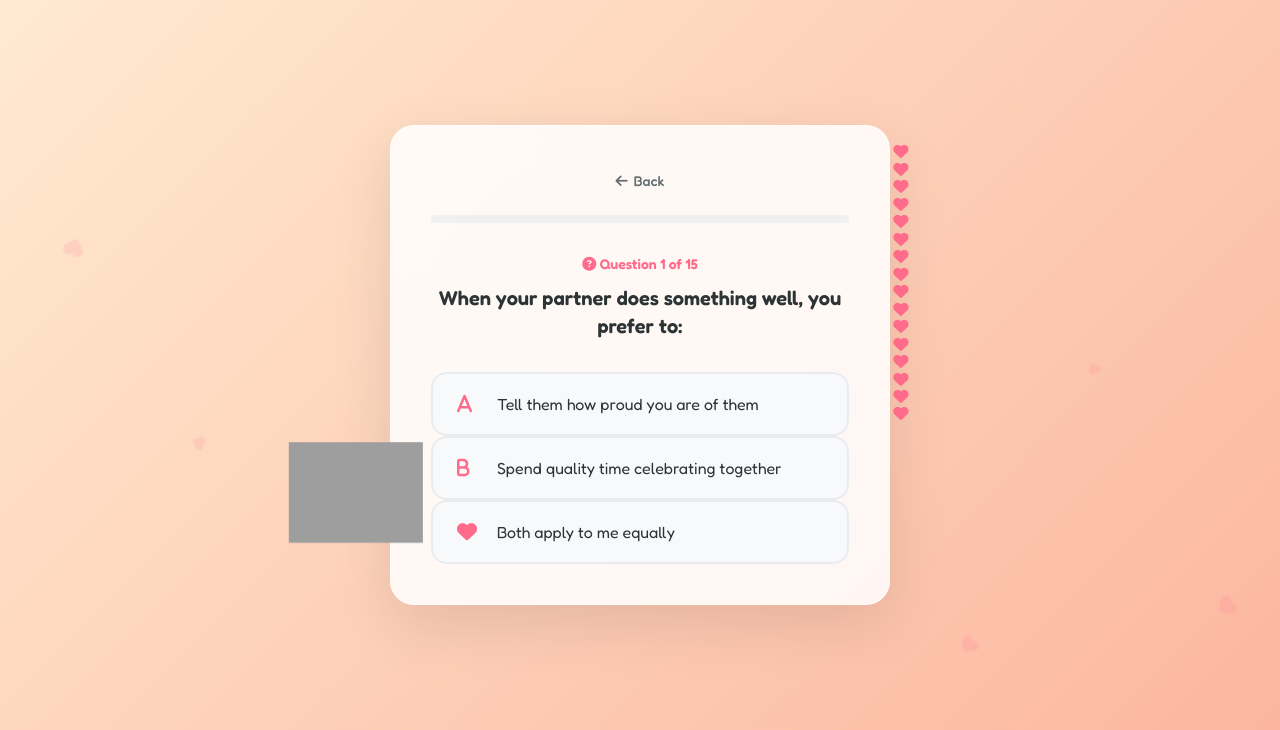
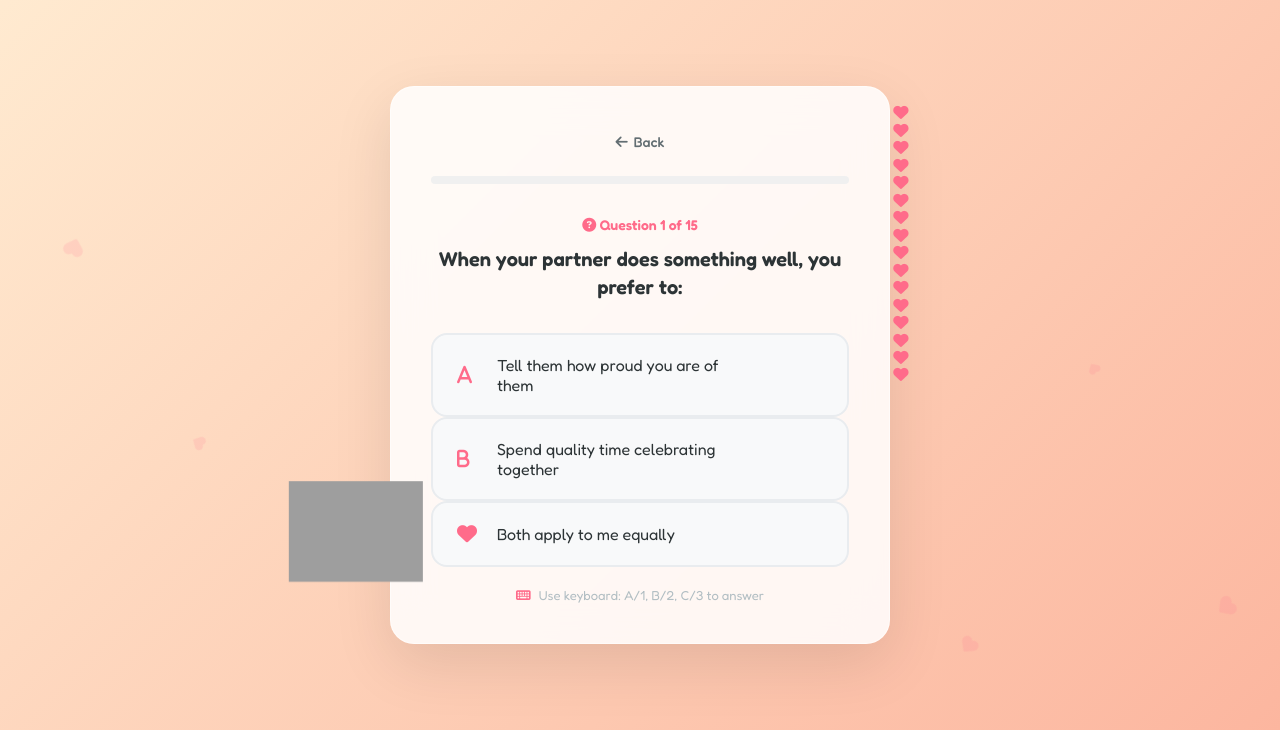
Before and after one commit to SDulguun/love_language_quiz, a Flask app: page /quiz in a window 1280 px wide. Shown: the part 70-800 px from the top of the page. Run offline with Flask 3, Linux system fonts and the light colour scheme; some libraries are stand-ins or nearby versions; grey boxes are pictures that could not be loaded.

Commit message:
Add keyboard navigation for quiz answers
- Users can press A/1, B/2, C/3 to select answers
- Added keyboard hints that appear on hover
- Shows navigation hint below options
- Improves accessibility and speed of quiz taking

```diff
--- a/static/style.css
+++ b/static/style.css
@@ -667,6 +667,37 @@ h1 {
 
 .option-text {
     flex: 1;
+}
+
+/* Keyboard Navigation Hints */
+.keyboard-hint {
+    font-size: 11px;
+    color: #b2bec3;
+    background: #f0f0f0;
+    padding: 4px 8px;
+    border-radius: 6px;
+    margin-left: auto;
+    opacity: 0;
+    transition: opacity 0.2s;
+}
+
+.option-btn:hover .keyboard-hint,
+.option-btn:focus .keyboard-hint {
+    opacity: 1;
+}
+
+.keyboard-nav-hint {
+    display: flex;
+    align-items: center;
+    justify-content: center;
+    gap: 8px;
+    color: #b2bec3;
+    font-size: 13px;
+    margin-top: 20px;
+}
+
+.keyboard-nav-hint i {
+    color: var(--primary);
 }
 
 /* Results Page */
--- a/templates/quiz.html
+++ b/templates/quiz.html
@@ -36,20 +36,49 @@
     <p class="question-text fade-in-up">{{ question.question }}</p>
 
     <div class="options fade-in-up" style="animation-delay: 0.2s;">
-        <form action="{{ url_for('answer') }}" method="POST">
-            <button type="submit" name="choice" value="A" class="option-btn" onclick="playClickSound()">
+        <form id="quizForm" action="{{ url_for('answer') }}" method="POST">
+            <button type="submit" name="choice" value="A" class="option-btn" id="optionA" onclick="playClickSound()">
                 <i class="fa-solid fa-a"></i>
                 <span class="option-text">{{ question.options.A }}</span>
+                <span class="keyboard-hint">Press A or 1</span>
             </button>
-            <button type="submit" name="choice" value="B" class="option-btn" onclick="playClickSound()">
+            <button type="submit" name="choice" value="B" class="option-btn" id="optionB" onclick="playClickSound()">
                 <i class="fa-solid fa-b"></i>
                 <span class="option-text">{{ question.options.B }}</span>
+                <span class="keyboard-hint">Press B or 2</span>
             </button>
-            <button type="submit" name="choice" value="BOTH" class="option-btn option-both" onclick="playClickSound()">
+            <button type="submit" name="choice" value="BOTH" class="option-btn option-both" id="optionBoth" onclick="playClickSound()">
                 <i class="fa-solid fa-heart"></i>
                 <span class="option-text">Both apply to me equally</span>
+                <span class="keyboard-hint">Press C or 3</span>
             </button>
         </form>
     </div>
+
+    <p class="keyboard-nav-hint">
+        <i class="fa-solid fa-keyboard"></i>
+        Use keyboard: A/1, B/2, C/3 to answer
+    </p>
 </div>
+
+<script>
+document.addEventListener('keydown', function(e) {
+    const key = e.key.toLowerCase();
+    let button = null;
+
+    if (key === 'a' || key === '1') {
+        button = document.getElementById('optionA');
+    } else if (key === 'b' || key === '2') {
+        button = document.getElementById('optionB');
+    } else if (key === 'c' || key === '3') {
+        button = document.getElementById('optionBoth');
+    }
+
+    if (button) {
+        button.classList.add('keyboard-selected');
+        playClickSound();
+        setTimeout(() => button.click(), 150);
+    }
+});
+</script>
 {% endblock %}
```
